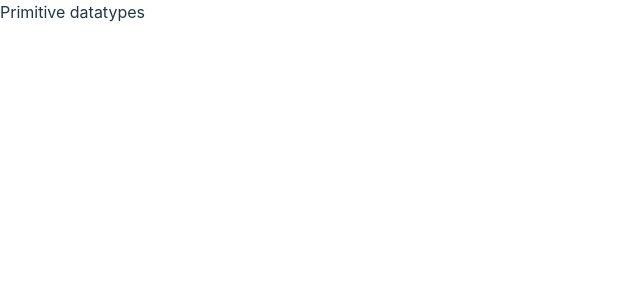
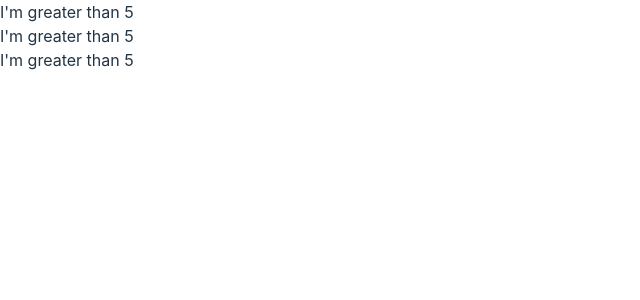
Before and after one commit to kiethohoai/react-advanced-2024, a React (Vite) app: page / in a window 1280 px wide. Shown: the top 300 px of the page, without its empty margins (0-640 px from the left). Built offline with nearby package versions, Linux system fonts and the light colour scheme.

Commit message:
18 Convert to a Boolean

```diff
--- a/src/App.jsx
+++ b/src/App.jsx
@@ -13,7 +13,7 @@ import Lesson8 from './lessons/Lesson8/Lesson8';
 import Lesson9 from './lessons/Lesson9/Lesson9';
 import Lesson10 from './lessons/Lesson10/Lesson10';
 import Lesson17 from './lessons/chapter3/Lesson17';
-
+import Lesson18 from './lessons/chapter3/Lesson18';
 
 const App = () => {
   const [count, setCount] = useState(0);
@@ -25,7 +25,9 @@ const App = () => {
         count={count}
         setCount={setCount}
       /> */}
-      <Lesson17 />
+      {/* <Lesson17 /> */}
+      <Lesson18 />
+
 
       {/* <Footer /> */}
     </div>
--- a/src/lessons/chapter3/Lesson17.jsx
+++ b/src/lessons/chapter3/Lesson17.jsx
@@ -1,13 +1,13 @@
 const Lesson17 = (props) => {
     //JS có 7 loại Primitive datatypes:
     //1. Strings
-    let greeting = 'Hi';
-    let message = "Bye";
+    // let greeting = 'Hi';
+    // let message = "Bye";
 
-    console.log(">>> check greeting === ", greeting);
-    console.log(">>> check datatype message === ", typeof message)
+    // console.log(">>> check greeting === ", greeting);
+    // console.log(">>> check datatype message === ", typeof message)
 
-    let message2 = 'I\'m also a valid string';
+    // let message2 = 'I\'m also a valid string';
     // use \ to escape the single quote (')
     // console.log(">>> check message === ", message2);
     //template strings (ES6)
--- a/src/lessons/chapter3/Lesson18.jsx
+++ b/src/lessons/chapter3/Lesson18.jsx
@@ -1,19 +1,19 @@
 const Lesson18 = () => {
 
-    let inProgress = true;
-    let completed = false;
+    // let inProgress = true;
+    // let completed = false;
 
-    console.log(typeof completed); // boolean
+    // console.log(typeof completed); // boolean
 
-    console.log(Boolean('Hi'));// true
-    console.log(Boolean(''));  // false
+    // console.log(Boolean('Hi'));// true
+    // console.log(Boolean(''));  // false
 
-    console.log(Boolean(20));  // true
-    console.log(Boolean(Infinity));  // true
-    console.log(Boolean(0));  // false
+    // console.log(Boolean(20));  // true
+    // console.log(Boolean(Infinity));  // true
+    // console.log(Boolean(0));  // false
 
-    console.log(Boolean({ foo: 100 }));  // true on non-empty object
-    console.log(Boolean(null));// false
+    // console.log(Boolean({ foo: 100 }));  // true on non-empty object
+    // console.log(Boolean(null));// false
 
     // let name = 'eric'; //datatype: string
     // if(name){ //do something}
@@ -22,17 +22,16 @@ const Lesson18 = () => {
     // let address;
     // if(address){//do something}
 
-
-    let x = 10;
+    let x = 6;
     let y = true;
 
     return (
         <div>
 
             <>
-                {x && x > 5 && <span> I'm greater than 5</span>}
-                {y && x > 5 && <span> I'm greater than 5</span>}
-                {y === true && x > 5 && <span> I'm greater than 5</span>}
+                {x && x > 5 && <span> I'm greater than 5</span>} <br />
+                {y && x > 5 && <span> I'm greater than 5</span>} <br />
+                {y === true && x > 5 && <span> I'm greater than 5</span>} <br />
             </>
 
         </div>
```
